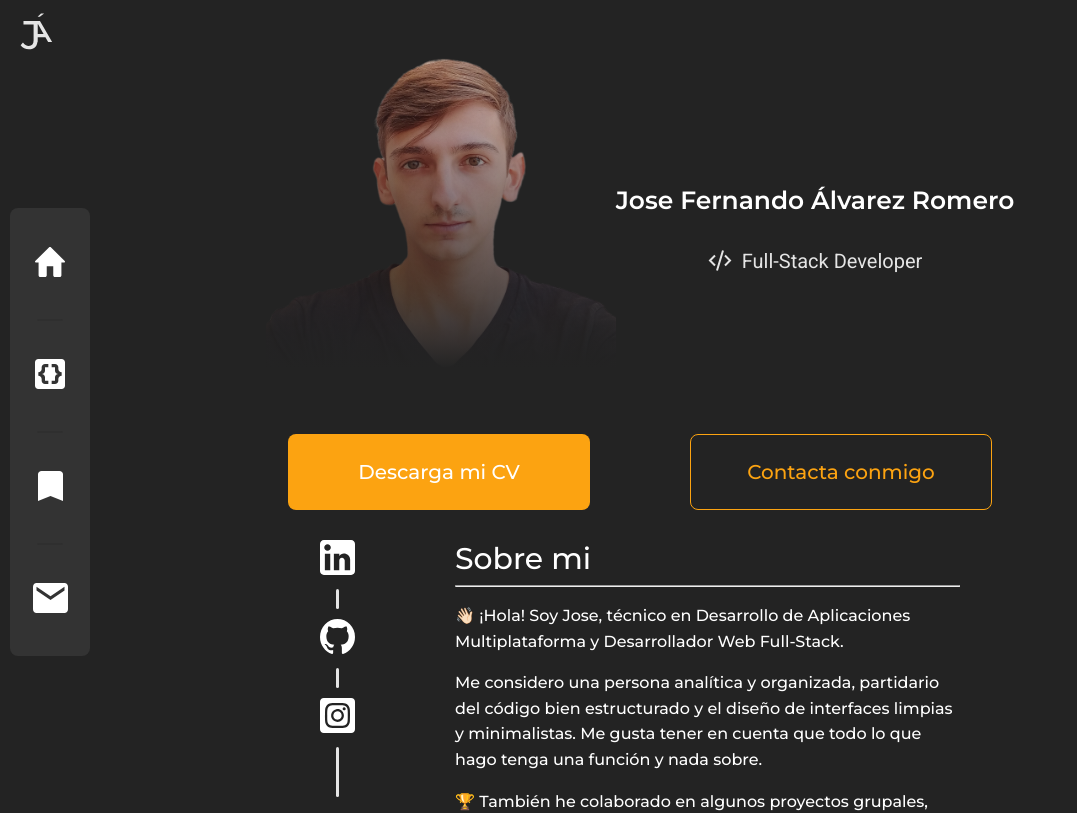
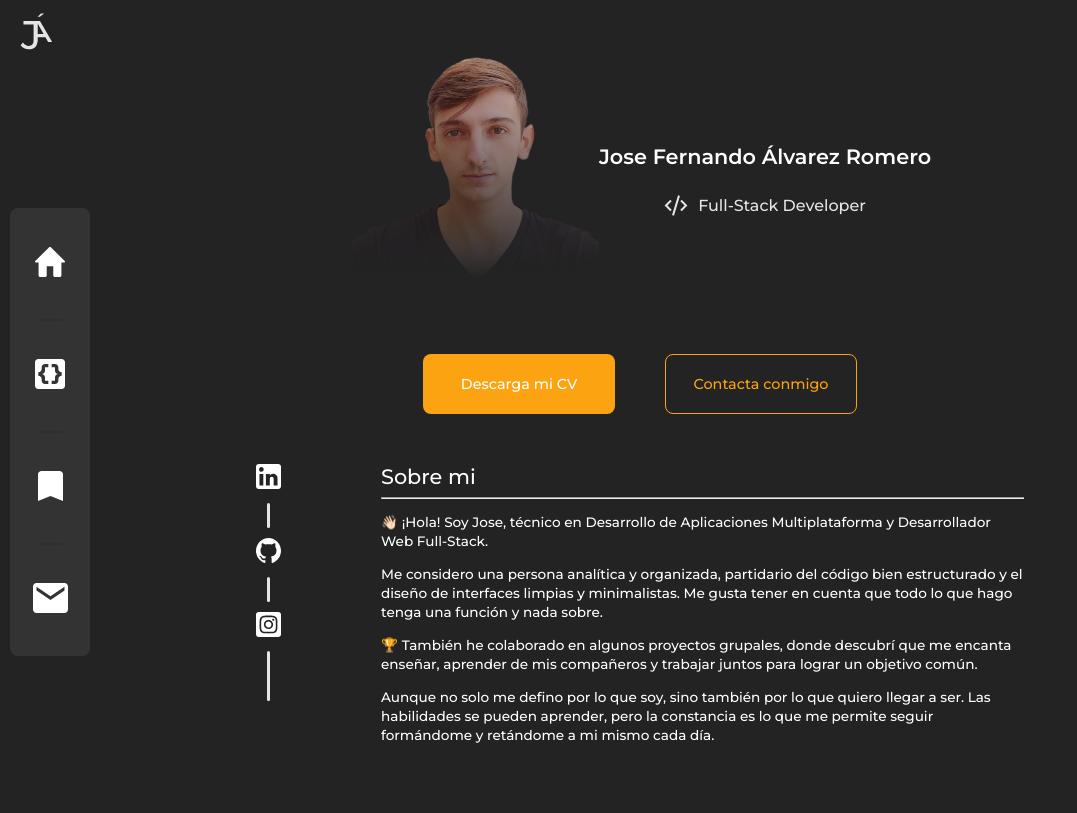
Before and after one commit to joseferalvarez/josefernandoalvarez, a React (Create React App) app: page / in a window 1280 px wide. Shown: the top 813 px of the page, without its empty margins (0-1077 px from the left). Built offline with nearby package versions, Linux system fonts and the light colour scheme.

Commit message:
header style updated

```diff
--- a/src/components/Blocks/ButtonLink.jsx
+++ b/src/components/Blocks/ButtonLink.jsx
@@ -2,13 +2,11 @@ import React, { useState } from 'react';
 import styled from 'styled-components';
 
 const LinkStyled = styled.a`
-    width: 30%;
-    max-width: 250px;
-    min-width: 180px;
-    padding: 25px;
+    width: 150px;
+    padding: 20px;
     text-align: center;
     font-family: var(--montserrat);
-    font-size: 1.25rem;
+    font-size: 0.9rem;
     font-weight: 500;
     text-decoration: none;
     border: none;
--- a/src/components/Blocks/Title.jsx
+++ b/src/components/Blocks/Title.jsx
@@ -13,7 +13,7 @@ export const Title = styled.h2`
             `;
         } else {
             return css`
-                font-size: 1.87rem;
+                font-size: 1.3rem;
                 font-weight: 500;
                 color: var(--color-white);
                 font-family: var(--montserrat);
--- a/src/components/Header/AboutMe.jsx
+++ b/src/components/Header/AboutMe.jsx
@@ -18,7 +18,7 @@ const AboutMe = ({ social, description }) => {
                 {social.map((sn, i) => (
                     <>
                         <a href={sn.link} target="_blank" rel='noreferrer'>
-                            <svg width="35" height="35">
+                            <svg width={sn.width} height={sn.height}>
                                 {sn.icon.map((path, j) => (
                                     <path d={path} fill="white" key={j}></path>
                                 ))}
--- a/src/components/Header/AboutMeStyled.jsx
+++ b/src/components/Header/AboutMeStyled.jsx
@@ -1,13 +1,12 @@
 import styled from 'styled-components';
 
 const AboutContainer = styled.div`
-    padding-top: 30px;
     display: flex;
     margin: 5%;
     gap: 10%;
 
     @media only screen and (min-width: 1000px) {
-        margin: 0 25%;
+        margin: 0 20%;
         flex-direction: row;
         justify-content: center;
         gap: 100px;
@@ -23,16 +22,17 @@ const SocialMedia = styled.div`
 
 const VerticalLine = styled.div`
     width: 3px;
-    height: ${props => props.long ? "50px" : "20px"};
+    height: ${props => props.long ? "50px" : "25px"};
     border-radius: 8px;
     background-color: var(--color-grey);
 `;
 
 const Description = styled.div`
     p{
+        font-size: 0.85rem;
         font-family: var(--montserrat);
         color: var(--color-white);
-        line-height: 1.6rem;
+        line-height: 1.2rem;
     }
 `;
 
--- a/src/components/Header/HeaderStyled.jsx
+++ b/src/components/Header/HeaderStyled.jsx
@@ -9,9 +9,9 @@ const Logo = styled.div`
 const ButtonContainer = styled.div`
     display: flex;
     flex-direction: column;
-    gap: 30px;
+    gap: 20px;
     align-items: center;
-    margin-top: 30px;
+    margin: 50px 0;
 
     a{
         text-decoration: none;
@@ -20,7 +20,7 @@ const ButtonContainer = styled.div`
     @media only screen and (min-width: 1000px) {
         flex-direction: row;
         justify-content: center;
-        gap: 100px;
+        gap: 50px;
     }
 `;
 
--- a/src/components/Header/ProfileStyled.jsx
+++ b/src/components/Header/ProfileStyled.jsx
@@ -6,14 +6,14 @@ const ProfileContainer = styled.div`
     h1{
         color: white;
         font-family: var(--montserrat);
-        font-size: 1.56rem;
+        font-size: 1.3rem;
         text-align: center;
     }
 
     h2{
         color: var(--color-grey);
-        font-size: 1.25rem;
-        font-family: var(--roboto);
+        font-size: 1rem;
+        font-family: var(--montserrat);
         font-weight: 400;
     }
 
@@ -26,8 +26,8 @@ const ProfileContainer = styled.div`
 
 const ProfileImage = styled.div`
     position: relative;
-    max-width: 350px;
-    max-height: 350px;
+    max-width: 250px;
+    max-height: 250px;
     margin: auto;
     overflow: hidden;
 
--- a/src/index.css
+++ b/src/index.css
@@ -1,8 +1,7 @@
-@import url('https://fonts.googleapis.com/css2?family=Montserrat:ital,wght@0,500;0,600;1,400&family=Roboto:wght@400;500;700&display=swap');
+@import url('https://fonts.googleapis.com/css2?family=Montserrat:ital,wght@0,500;0,600;1,400&display=swap');
 
 :root{
   --montserrat: "Montserrat", "sans-serif";
-  --roboto: "Roboto", "sans-serif";
   --color-grey: #E5E5E5;
   --color-white: #FFFFFF;
   --color-silver: #d9d9d9;
```
Also changed, not shown: src/db/profile.json (+12 -6 lines).
